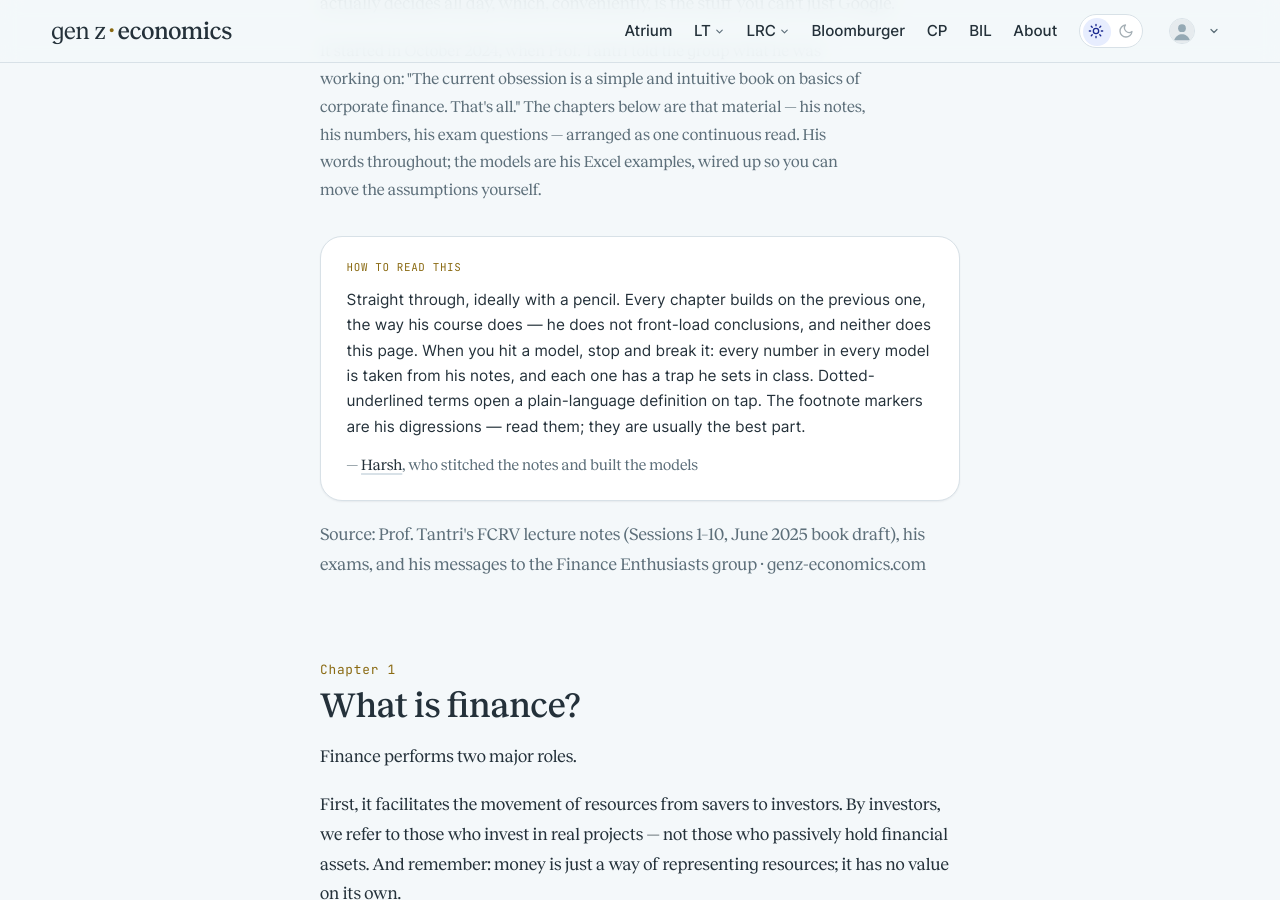
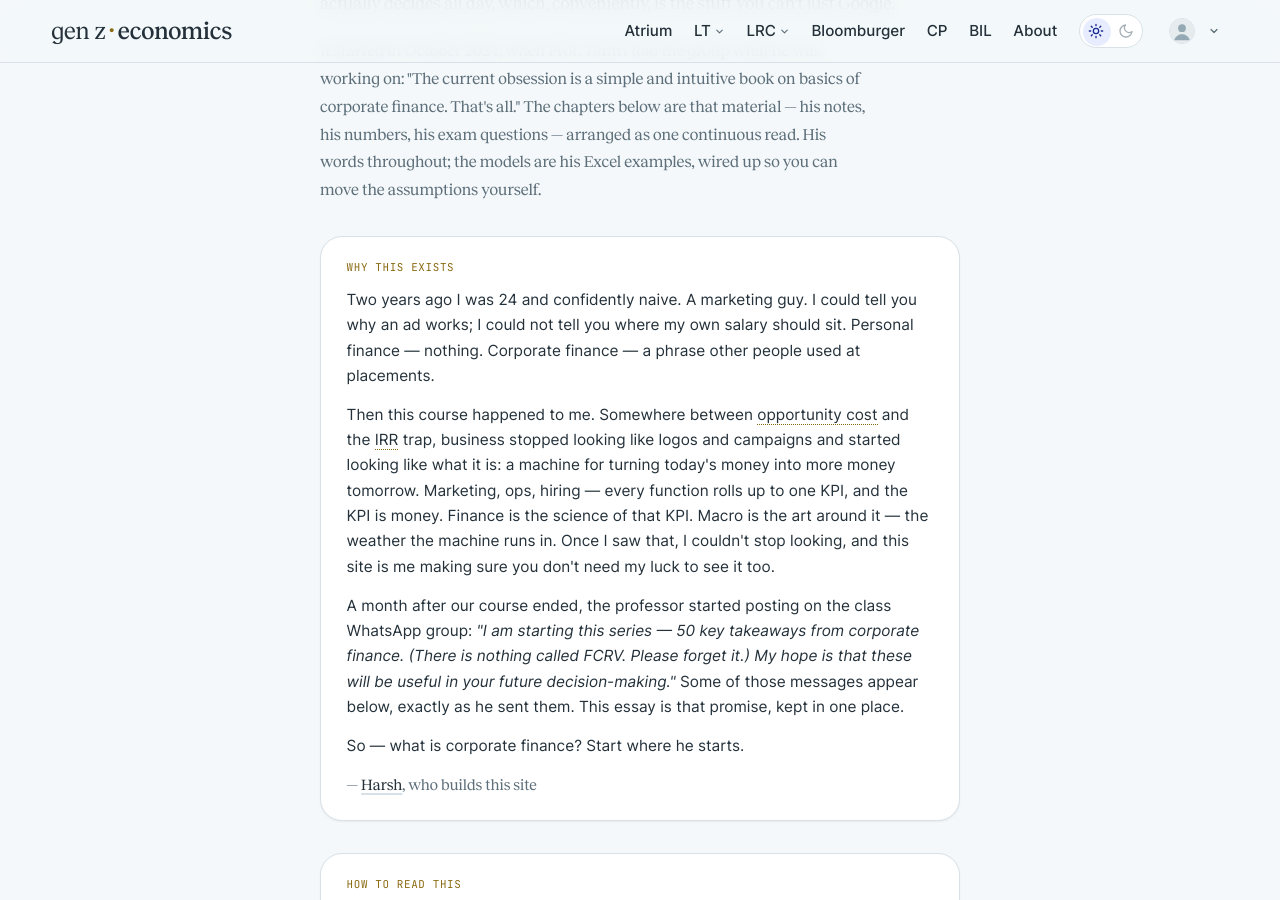
Before and after one commit to harsharya7021/genz-economics.com, a Jekyll site: the page built from corporate-finance.html, in a window 1280 px wide and 900 px high, scrolled down 488 px. Built offline with Jekyll 4.4.1, drawn with Linux system fonts in a browser that asks for light colours; comment, search, counter and statistics services are not loaded.

Commit message:
Corporate finance: Why this exists — the origin note, in the introduction

```diff
--- a/corporate-finance.html
+++ b/corporate-finance.html
@@ -11,6 +11,14 @@ description: "Prof. Tantri's corporate finance course as one long read — his o
     <h1 class="display">What is corporate finance?</h1>
     <p class="lede">Ask ten people what finance is and nine will describe the stock market — the spectator sport, not the game. This long read is the game: Prof. Tantri's corporate finance course rebuilt as an essay you can play with. The same examples, the same numbers, the same traps he sets in class — and thirteen models to break with your own hands. By the end you will know what a CFO actually decides all day, which, conveniently, is the stuff you can't just Google.</p>
     <p class="lede" style="font-size:.95em">It started in October 2024, when Prof. Tantri told the group what he was working on: <em>"The current obsession is a simple and intuitive book on basics of corporate finance. That's all."</em> The chapters below are that material — his notes, his numbers, his exam questions — arranged as one continuous read. His words throughout; the models are his Excel examples, wired up so you can move the assumptions yourself.</p>
+    <div class="foreword">
+<p class="wa-meta" style="margin:0 0 .6rem">Why this exists</p>
+<p>Two years ago I was 24 and confidently naive. A marketing guy. I could tell you why an ad works; I could not tell you where my own salary should sit. Personal finance — nothing. Corporate finance — a phrase other people used at placements.</p>
+<p>Then this course happened to me. Somewhere between opportunity cost and the IRR trap, business stopped looking like logos and campaigns and started looking like what it is: a machine for turning today's money into more money tomorrow. Marketing, ops, hiring — every function rolls up to one KPI, and the KPI is money. Finance is the science of that KPI. Macro is the art around it — the weather the machine runs in. Once I saw that, I couldn't stop looking, and this site is me making sure you don't need my luck to see it too.</p>
+<p>A month after our course ended, the professor started posting on the class WhatsApp group: <em>"I am starting this series — 50 key takeaways from corporate finance. (There is nothing called FCRV. Please forget it.) My hope is that these will be useful in your future decision-making."</em> Some of those messages appear below, exactly as he sent them. This essay is that promise, kept in one place.</p>
+<p>So — what is corporate finance? Start where he starts.</p>
+<p class="fw-sig">— <a href="https://harsharya.com" target="_blank" rel="noopener">Harsh</a>, who builds this site</p>
+</div>
     <div class="foreword">
 <p class="wa-meta" style="margin:0 0 .6rem">How to read this</p>
 <p>Straight through, ideally with a pencil. Every chapter builds on the previous one, the way his course does — he does not front-load conclusions, and neither does this page. When you hit a model, stop and break it: every number in every model is taken from his notes, and each one has a trap he sets in class. Dotted-underlined terms open a plain-language definition on tap. The footnote markers are his digressions — read them; they are usually the best part.</p>
```
